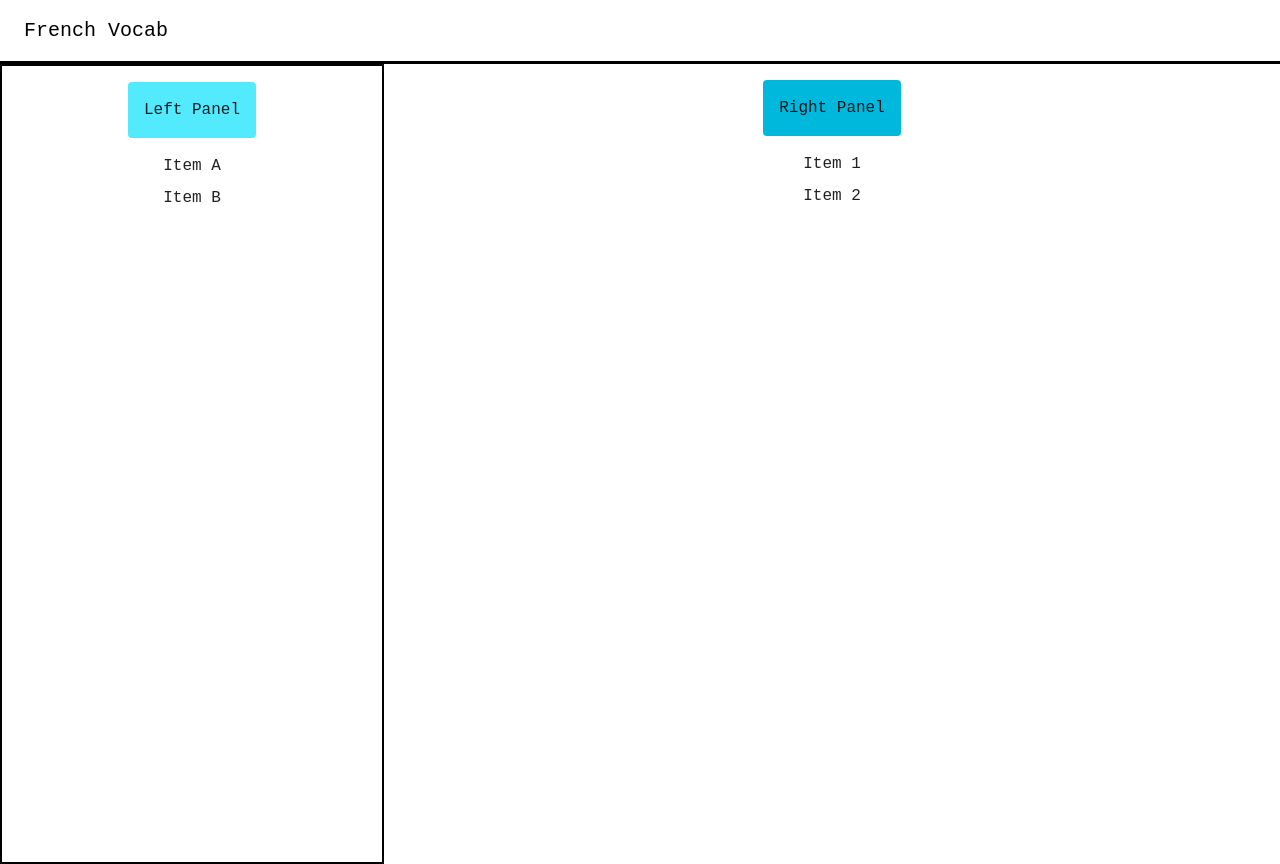
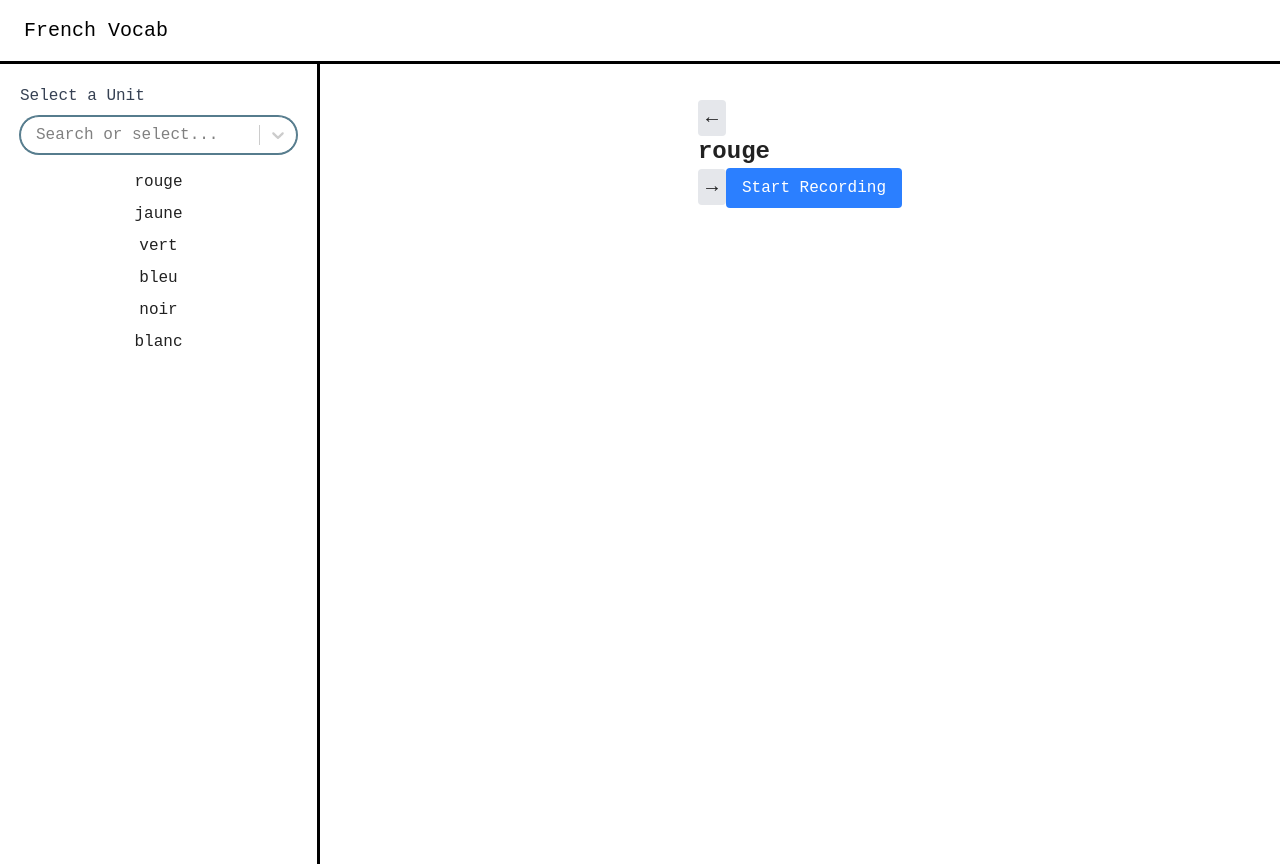
Before and after one commit to lattellie/25-06-frenFrontend, a React (Vite) app: page /record in a window 1280 px wide. Built offline with nearby package versions, Linux system fonts and the light colour scheme.

Commit message:
add buttons and recording

```diff
--- a/package.json
+++ b/package.json
@@ -18,6 +18,7 @@
     "react-dom": "^19.1.0",
     "react-icons": "^5.5.0",
     "react-router-dom": "^7.6.2",
+    "react-select": "^5.10.1",
     "tailwindcss": "^4.1.11"
   },
   "devDependencies": {
--- a/src/pages/RecordPage.tsx
+++ b/src/pages/RecordPage.tsx
@@ -1,18 +1,164 @@
+import Select from 'react-select';
+import { useEffect, useState, useRef } from "react";
+
+const Units = ["unit1", "unit2", "unit3", "unit5"]
+const Vocabs = ["rouge", "jaune", "vert", "bleu", "noir", "blanc"];
+
+
+
 export default function RecordPage() {
+    const options = Units.map((unit) => ({
+        value: unit.toLowerCase().replace(/\s+/g, '_'), // e.g. "unit 2" → "unit_2"
+        label: unit,
+    }));
+    // ------------------------------------------------------------------------------
+    const [mediaRecorder, setMediaRecorder] = useState<MediaRecorder | null>(null);
+    const [audioURL, setAudioURL] = useState<string | null>(null);
+    const [isRecording, setIsRecording] = useState(false);
+    const chunks: Blob[] = [];
+
+    const startRecording = async () => {
+        setTimeout(async () => {
+            const stream = await navigator.mediaDevices.getUserMedia({ audio: true });
+            const recorder = new MediaRecorder(stream);
+            setMediaRecorder(recorder);
+            recorder.start();
+            setIsRecording(true);
+
+            recorder.ondataavailable = (e) => chunks.push(e.data);
+
+            recorder.onstop = () => {
+                const blob = new Blob(chunks, { type: "audio/webm" });
+                setAudioURL(URL.createObjectURL(blob));
+                setIsRecording(false);
+            };
+        }, 500);
+    };
+    const stopRecording = () => {
+        mediaRecorder?.stop();
+    };
+
+    // --------------------------------SPACEBAR
+    const toggleRecording = () => {
+        if (isRecording) {
+            stopRecording();
+        } else {
+            startRecording();
+        }
+    };
+    useEffect(() => {
+        const handleKeyDown = (e: KeyboardEvent) => {
+            if (e.code === "Space") {
+                e.preventDefault(); // prevent scrolling when pressing space
+                toggleRecording();
+            }
+        };
+
+        window.addEventListener("keydown", handleKeyDown);
+        return () => window.removeEventListener("keydown", handleKeyDown);
+    }, [isRecording]);
+    // ------------------------------ P key
+    const audioRef = useRef<HTMLAudioElement | null>(null);
+    useEffect(() => {
+        const handleKeyDown = (e: KeyboardEvent) => {
+            if (e.code === "KeyP") {
+                if (audioRef.current) {
+                    audioRef.current.play();
+                }
+            }
+        };
+        window.addEventListener("keydown", handleKeyDown);
+        return () => window.removeEventListener("keydown", handleKeyDown);
+    }, []);
+    // --------------------LEFT AND RIGHT BUTTON
+    const [currentIndex, setCurrentIndex] = useState(0);
+    const goToPrevious = () => {
+        setCurrentIndex((prev) => (prev === 0 ? Vocabs.length - 1 : prev - 1));
+    };
+
+    const goToNext = () => {
+        setCurrentIndex((prev) => (prev === Vocabs.length - 1 ? 0 : prev + 1));
+    };
+    useEffect(() => {
+        const handleKeyDown = (e: KeyboardEvent) => {
+            if (e.code === "ArrowLeft") {
+                goToPrevious();
+            } else if (e.code === "ArrowRight") {
+                goToNext();
+            }
+        };
+        window.addEventListener("keydown", handleKeyDown);
+        return () => window.removeEventListener("keydown", handleKeyDown);
+    }, []);
+
+    //   ---------------------------------------------------------------------------
     return (
         <div className="flex min-h-screen">
             {/* 30% width column */}
-            <div className="w-[30%] flex flex-col items-center border-2 border-black">
-                <h1 className="bg-cyan-300 p-4 rounded mt-4">Left Panel</h1>
-                <p className="mt-4">Item A</p>
-                <p className="mt-2">Item B</p>
+            <div className="w-[25%] min-w-[300px] flex flex-col p-5 items-center border-r-3 border-black">
+                {/*THIS IS THE SELECT DROP DOWN*/}
+                <div className="w-full max-w-xs">
+                    <label className="block mb-2 font-medium text-gray-700">
+                        Select a Unit
+                    </label>
+                    <Select
+                        options={options}
+                        placeholder="Search or select..."
+                        styles={{
+                            control: (base, state) => ({
+                                ...base,
+                                borderRadius: '40px', // more rounded
+                                borderColor: state.isFocused ? '#567C8D' : '#567C8D', // border pink or hotpink on focus
+                                boxShadow: state.isFocused ? '0 0 0 1px #567C8D' : '0 0 0 1px #567C8D',
+                                '&:hover': {
+                                    borderColor: '#567C8D',
+                                },
+                                paddingLeft: '5px',
+                            }),
+                            option: (base, state) => ({
+                                ...base,
+                                padding: '12px 20px',
+                                backgroundColor: state.isSelected ? '#567C8D' : state.isFocused ? '#C8D9E6' : 'white',
+                                color: state.isSelected ? '#F5EFEB' : 'black',
+                            }),
+                        }}
+                        classNames={{
+                            control: () => 'rounded-md',
+                        }}
+                    />
+                </div>
+                {/* THIS IS THE VOCAB LIST */}
+                {Vocabs.map((word, index) => (
+                    <p key={index} className={index === 0 ? "mt-4" : "mt-2"}>
+                        {word}
+                    </p>
+                ))}
             </div>
+            <div className="flex-1 p-4 flex flex-col items-center">
+                <div className="p-5 items-center">
+                    <button
+                        onClick={goToPrevious}
+                        className="px-2 py-1 text-xl bg-gray-200 rounded hover:bg-gray-300"
+                    >
+                        ←
+                    </button>
+                    <h1 className="text-2xl font-bold">{Vocabs[currentIndex]}</h1>
+                    <button
+                        onClick={goToNext}
+                        className="px-2 py-1 text-xl bg-gray-200 rounded hover:bg-gray-300"
+                    >
+                        →
+                    </button>
+                    <button
+                        onClick={isRecording ? stopRecording : startRecording}
+                        className={`px-4 py-2 ${isRecording ? 'bg-red-500' : 'bg-blue-500'} text-white rounded`}
+                    >
+                        {isRecording ? "Stop Recording" : "Start Recording"}
+                    </button>
 
-            {/* 70% width column */}
-            <div className="w-[70%] flex flex-col items-center">
-                <h1 className="bg-cyan-500 p-4 rounded mt-4">Right Panel</h1>
-                <p className="mt-4">Item 1</p>
-                <p className="mt-2">Item 2</p>
+                    {audioURL && (
+                        <audio ref={audioRef} controls src={audioURL} className="mt-4" />
+                    )}</div>
             </div>
         </div>
     );
```
Also changed, not shown: 1 other file (tests, documents, lock files or other folders).
